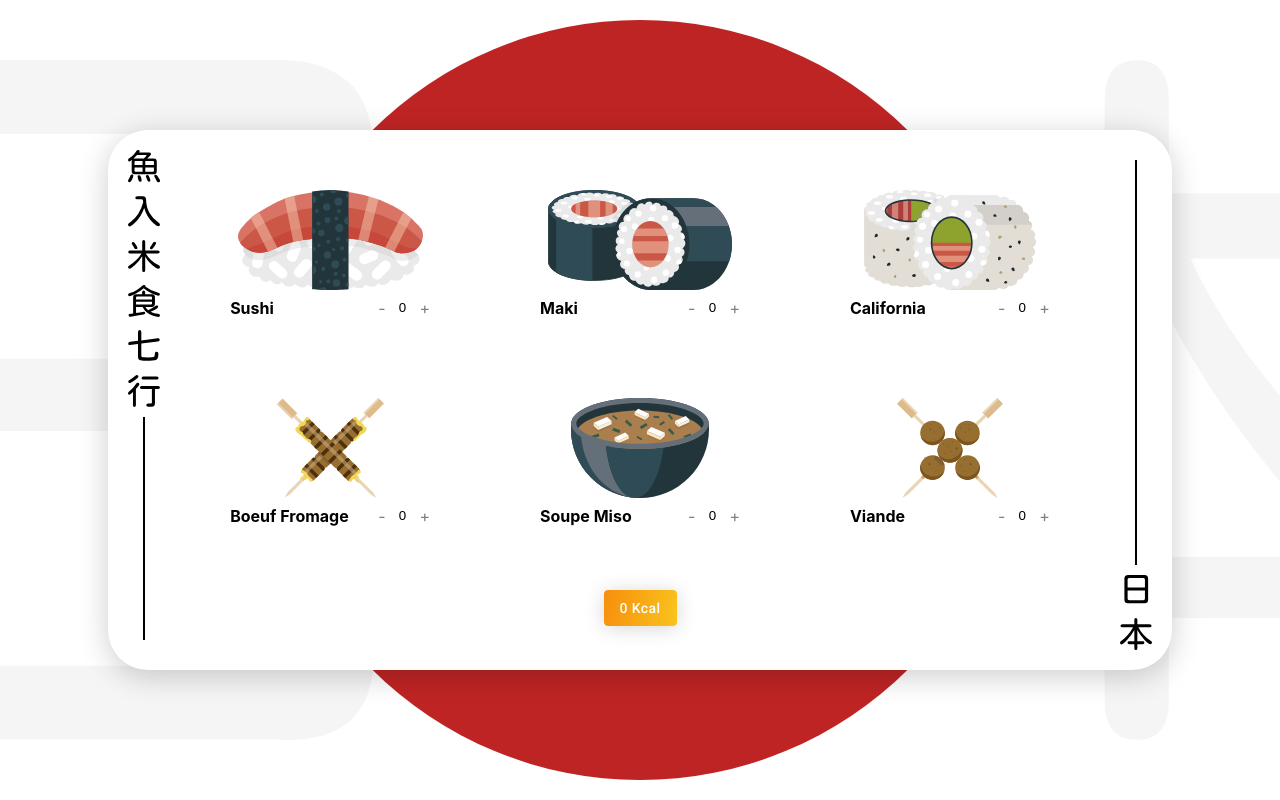
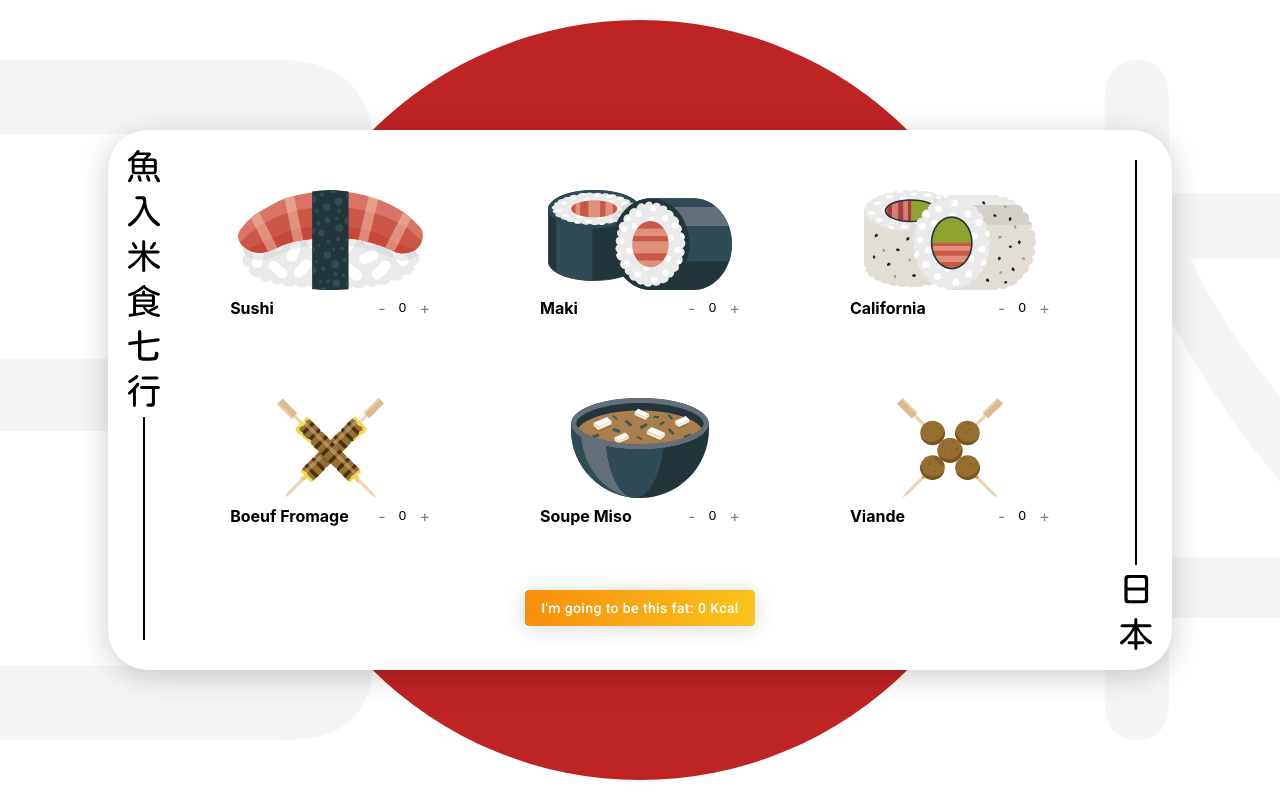
Before and after one commit to sebastien-lb/japcalculator, a React (Create React App) app: page / in a window 1280 px wide. Built offline with nearby package versions, Linux system fonts and the light colour scheme.

Commit message:
feat: update button kcal wording

```diff
--- a/src/pages/Calculator/Calculator.tsx
+++ b/src/pages/Calculator/Calculator.tsx
@@ -38,18 +38,17 @@ type Props = OwnProps;
 export const CalculatorPage: React.FC<Props> = (props: Props) => {
   const { classes } = props;
 
-  const [values, setValues] = useState<
-    { [k in string]: { value: number; kcal: number } }
-  >({});
+  const [values, setValues] = useState<{
+    [k in string]: { value: number; kcal: number };
+  }>({});
 
-  const handleChange = (itemName: string, itemKcal: number) => (
-    value: number
-  ) => {
-    setValues({
-      ...values,
-      [itemName]: { value, kcal: value * itemKcal },
-    });
-  };
+  const handleChange =
+    (itemName: string, itemKcal: number) => (value: number) => {
+      setValues({
+        ...values,
+        [itemName]: { value, kcal: value * itemKcal },
+      });
+    };
 
   const result = Object.keys(values).reduce((acc: number, itemName: string) => {
     return acc + values[itemName].kcal;
@@ -79,7 +78,7 @@ export const CalculatorPage: React.FC<Props> = (props: Props) => {
           </div>
           <div className={classes.buttonContainer}>
             <Button variant="contained" onClick={sendData(result)}>
-              {result} Kcal
+              I'm going to be this fat: {result} Kcal
             </Button>
           </div>
         </div>
```
